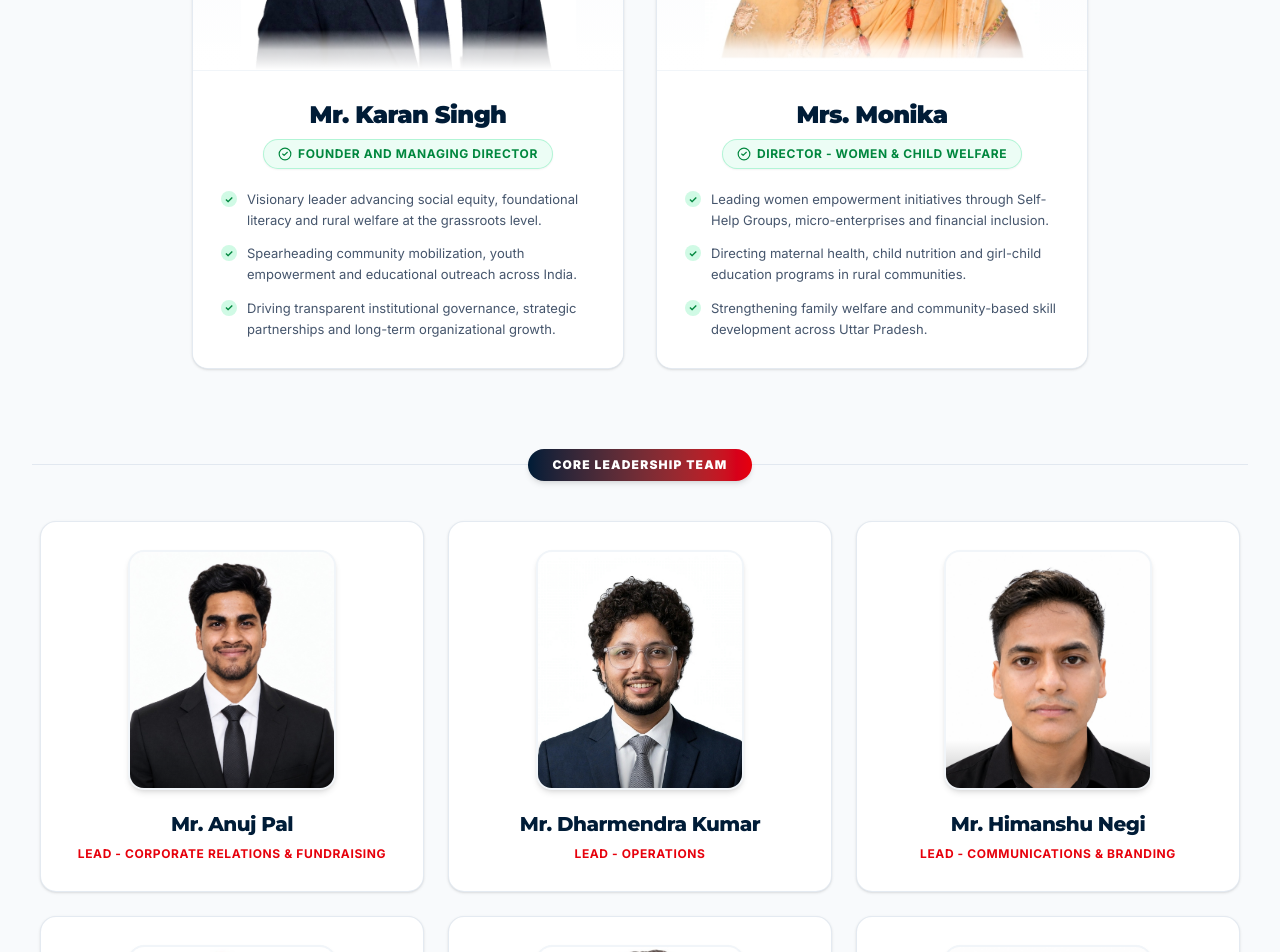
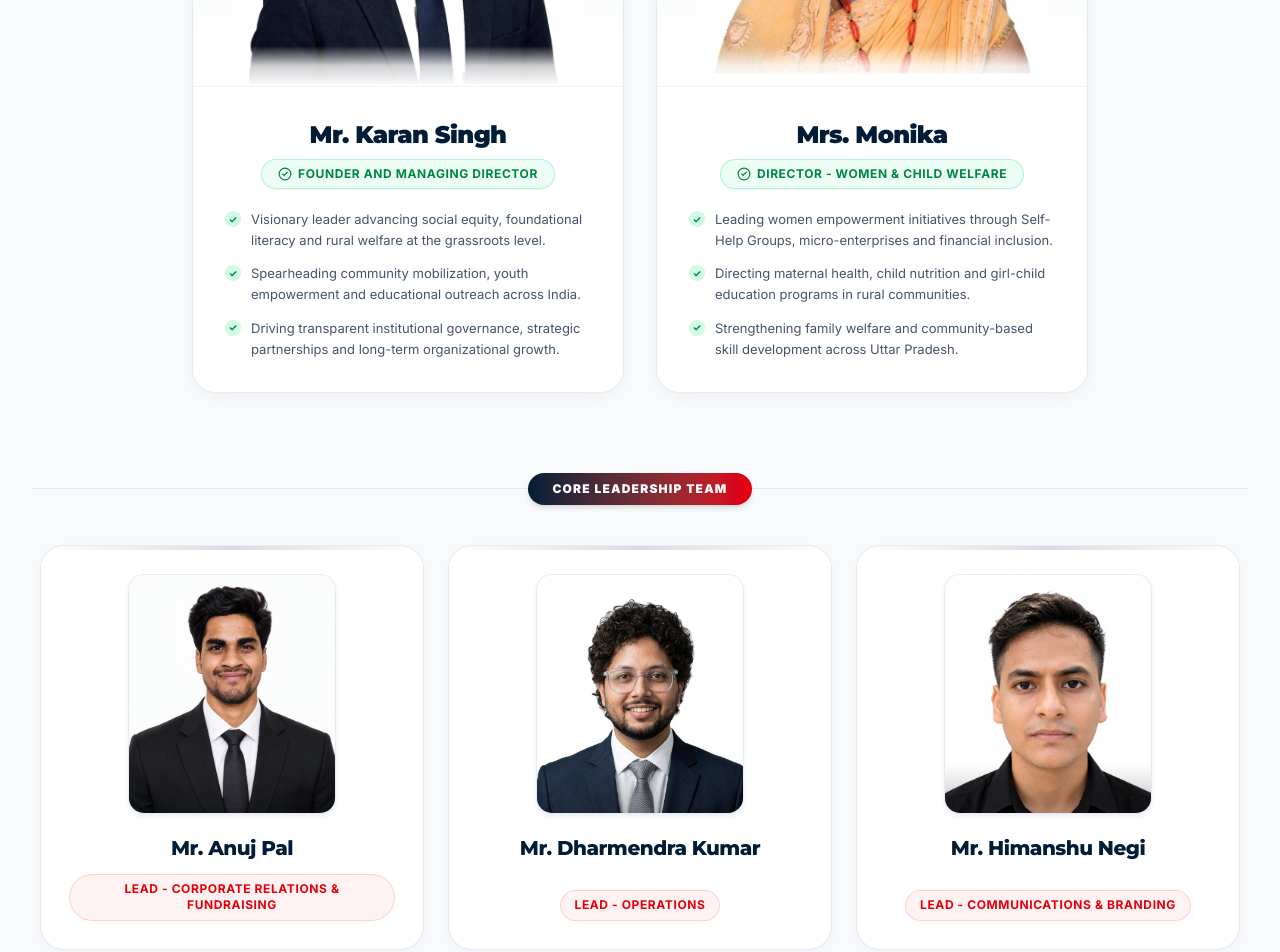
Before and after one commit to vivekducs/neev-welfare, a Next.js app: page / in a window 1280 px wide. Shown: the part 4640-5592 px from the top of the page. Built offline with nearby package versions, Linux system fonts and the light colour scheme.

Commit message:
feat(ui): elevate leadership cards with modern layout, scroll entrance animations, and fluid hover interactions

```diff
--- a/components/cards/DirectorCard.tsx
+++ b/components/cards/DirectorCard.tsx
@@ -9,14 +9,14 @@ interface DirectorCardProps {
 
 export function DirectorCard({ director }: DirectorCardProps) {
   return (
-    <article className="group relative bg-white rounded-2xl border border-slate-200/90 shadow-sm hover:shadow-xl hover:shadow-slate-200/60 hover:-translate-y-1.5 transition-all duration-300 overflow-hidden flex flex-col h-full w-full">
+    <article className="group relative bg-white rounded-3xl border border-slate-200/80 shadow-[0_4px_20px_-4px_rgba(0,28,55,0.06)] hover:shadow-[0_24px_50px_-12px_rgba(0,28,55,0.14)] hover:border-slate-300 hover:-translate-y-2 transition-all duration-500 ease-[cubic-bezier(0.16,1,0.3,1)] overflow-hidden flex flex-col h-full w-full">
       {/* Top Brand Accent Strip */}
       <div className="h-1.5 w-full bg-gradient-to-r from-[#001c37] via-[#00873e] to-[#001c37]" />
 
       {/* Photo Frame with Elegant Studio Backdrop */}
-      <div className="relative w-full h-80 sm:h-88 bg-gradient-to-b from-slate-100/90 via-slate-50 to-white flex items-end justify-center pt-4 px-4 overflow-hidden border-b border-slate-100">
+      <div className="relative w-full h-80 sm:h-92 bg-gradient-to-b from-slate-100/80 via-slate-50 to-white flex items-end justify-center pt-4 px-4 overflow-hidden border-b border-slate-100">
         {/* Subtle Ambient Radial Highlight */}
-        <div className="absolute inset-0 bg-[radial-gradient(circle_at_50%_35%,rgba(0,135,62,0.06),transparent_70%)] pointer-events-none" />
+        <div className="absolute inset-0 bg-[radial-gradient(circle_at_50%_35%,rgba(0,135,62,0.05),transparent_70%)] pointer-events-none" />
 
         {/* Director Portrait Image */}
         <div className="relative w-full h-full">
@@ -25,23 +25,23 @@ export function DirectorCard({ director }: DirectorCardProps) {
             alt={director.name}
             fill
             sizes="(max-width: 768px) 100vw, 50vw"
-            className="object-contain object-bottom transition-transform duration-500 ease-out group-hover:scale-[1.03]"
+            className="object-contain object-bottom transition-transform duration-700 ease-[cubic-bezier(0.16,1,0.3,1)] group-hover:scale-[1.04]"
           />
         </div>
 
-        {/* Soft Vignette Fade to Seamlessly Blend into Card Body */}
+        {/* Soft Vignette Fade */}
         <div className="absolute inset-x-0 bottom-0 h-10 bg-gradient-to-t from-white via-white/80 to-transparent pointer-events-none" />
       </div>
 
       {/* Card Content Body */}
-      <div className="p-6 sm:p-7 flex-1 flex flex-col bg-white">
-        <h4 className="text-xl sm:text-2xl font-black text-[#001c37] text-center font-heading tracking-tight mb-2 group-hover:text-[#00873e] transition-colors">
+      <div className="p-6 sm:p-8 flex-1 flex flex-col bg-white">
+        <h4 className="text-xl sm:text-2xl font-black text-[#001c37] text-center font-heading tracking-tight mb-2 group-hover:text-[#00873e] transition-colors duration-300">
           {director.name}
         </h4>
 
         {/* Role Pill Badge */}
         <div className="flex justify-center mb-5">
-          <span className="inline-flex items-center gap-1.5 px-3.5 py-1.5 rounded-full bg-emerald-50 text-[#00873e] border border-emerald-200/80 text-xs font-bold uppercase tracking-wider text-center shadow-xs">
+          <span className="inline-flex items-center gap-1.5 px-4 py-1.5 rounded-full bg-emerald-50 text-[#00873e] border border-emerald-200/80 text-xs font-bold uppercase tracking-wider text-center shadow-xs group-hover:bg-emerald-100/80 group-hover:border-emerald-300 transition-all duration-300">
             <CheckCircle2 className="w-3.5 h-3.5 text-[#00873e] shrink-0" />
             <span>{director.role}</span>
           </span>
--- a/components/cards/TeamLeadCard.tsx
+++ b/components/cards/TeamLeadCard.tsx
@@ -9,9 +9,12 @@ interface TeamLeadCardProps {
 
 export function TeamLeadCard({ lead }: TeamLeadCardProps) {
   return (
-    <article className="group bg-white rounded-2xl p-6 sm:p-7 border border-slate-200/90 shadow-sm hover:shadow-xl hover:shadow-slate-200/70 transition-all duration-300 hover:-translate-y-1.5 flex flex-col items-center text-center h-full w-full">
+    <article className="group relative bg-white rounded-3xl p-6 sm:p-7 border border-slate-200/80 shadow-[0_4px_20px_-4px_rgba(0,28,55,0.05)] hover:shadow-[0_20px_45px_-10px_rgba(0,28,55,0.12)] hover:border-red-200/80 hover:-translate-y-2 transition-all duration-500 ease-[cubic-bezier(0.16,1,0.3,1)] flex flex-col items-center text-center h-full w-full overflow-hidden">
+      {/* Subtle Top Accent Line */}
+      <div className="absolute top-0 inset-x-0 h-1 bg-gradient-to-r from-transparent via-[#001c37]/15 to-transparent group-hover:via-red-500 transition-all duration-500" />
+
       {/* Photo / Avatar Container */}
-      <div className="relative w-48 h-56 sm:w-52 sm:h-60 rounded-2xl overflow-hidden shadow-md border-2 border-slate-100 bg-slate-50 mb-5 flex items-center justify-center transition-transform duration-300 group-hover:scale-105">
+      <div className="relative w-48 h-56 sm:w-52 sm:h-60 rounded-2xl overflow-hidden shadow-md shadow-slate-200/60 border border-slate-200/80 bg-slate-50 mb-5 flex items-center justify-center transition-all duration-500 ease-[cubic-bezier(0.16,1,0.3,1)] group-hover:scale-[1.03] group-hover:shadow-xl">
         {lead.image ? (
           <div className="relative w-full h-full">
             <Image
@@ -19,7 +22,7 @@ export function TeamLeadCard({ lead }: TeamLeadCardProps) {
               alt={lead.name}
               fill
               sizes="(max-width: 640px) 192px, 208px"
-              className="object-cover object-top transition-transform duration-500 group-hover:scale-105"
+              className="object-cover object-top transition-transform duration-700 ease-[cubic-bezier(0.16,1,0.3,1)] group-hover:scale-105"
             />
             {/* Subtle Gradient Vignette at bottom */}
             <div className="absolute inset-x-0 bottom-0 h-12 bg-gradient-to-t from-black/25 to-transparent pointer-events-none" />
@@ -44,14 +47,16 @@ export function TeamLeadCard({ lead }: TeamLeadCardProps) {
       </div>
 
       {/* Name */}
-      <h4 className="text-lg sm:text-xl font-extrabold text-[#001c37] font-heading mb-1.5 tracking-tight group-hover:text-red-700 transition-colors">
+      <h4 className="text-lg sm:text-xl font-extrabold text-[#001c37] font-heading mb-2 tracking-tight group-hover:text-red-600 transition-colors duration-300">
         {lead.name}
       </h4>
 
       {/* Designation */}
-      <span className="text-xs font-bold text-red-600 uppercase tracking-wider leading-relaxed">
-        {lead.role}
-      </span>
+      <div className="mt-auto pt-1">
+        <span className="inline-flex items-center justify-center px-3.5 py-1.5 rounded-full bg-red-50 text-red-600 border border-red-200/80 text-[11px] sm:text-xs font-bold uppercase tracking-wider text-center leading-snug group-hover:bg-red-100/90 group-hover:border-red-300 transition-all duration-300">
+          {lead.role}
+        </span>
+      </div>
     </article>
   );
 }
--- a/components/sections/LeadershipSection.tsx
+++ b/components/sections/LeadershipSection.tsx
@@ -1,4 +1,7 @@
+"use client";
+
 import React from "react";
+import { motion, type Variants } from "framer-motion";
 import { ShieldCheck, CheckCircle2 } from "lucide-react";
 import { BOARD_OF_DIRECTORS, CORE_LEADERSHIP_TEAM } from "@/lib/data";
 import { DirectorCard } from "@/components/cards/DirectorCard";
@@ -9,24 +12,69 @@ interface LeadershipSectionProps {
   showTitle?: boolean;
 }
 
+const fadeInUp: Variants = {
+  hidden: { opacity: 0, y: 28 },
+  visible: {
+    opacity: 1,
+    y: 0,
+    transition: { duration: 0.6, ease: [0.16, 1, 0.3, 1] },
+  },
+};
+
+const staggerContainer: Variants = {
+  hidden: { opacity: 0 },
+  visible: {
+    opacity: 1,
+    transition: {
+      staggerChildren: 0.12,
+      delayChildren: 0.05,
+    },
+  },
+};
+
+const cardItemAnim: Variants = {
+  hidden: { opacity: 0, y: 32, scale: 0.98 },
+  visible: {
+    opacity: 1,
+    y: 0,
+    scale: 1,
+    transition: {
+      duration: 0.6,
+      ease: [0.16, 1, 0.3, 1],
+    },
+  },
+};
+
 export function LeadershipSection({ showTitle = true }: LeadershipSectionProps) {
   return (
-    <section className="py-16 md:py-24 bg-slate-50 border-b border-slate-100" id="leadership">
+    <section className="py-16 md:py-24 bg-slate-50 border-b border-slate-100 overflow-hidden" id="leadership">
       <div className="max-w-7xl mx-auto px-4 sm:px-6 lg:px-8">
         {showTitle && (
-          <div className="text-center max-w-3xl mx-auto mb-12 sm:mb-16">
+          <motion.div
+            initial="hidden"
+            whileInView="visible"
+            viewport={{ once: true, margin: "-60px" }}
+            variants={fadeInUp}
+            className="text-center max-w-3xl mx-auto mb-12 sm:mb-16"
+          >
             <h2 className="text-2xl sm:text-3xl md:text-4xl font-black text-[#001c37] font-heading tracking-tight">
               OUR LEADERSHIP & TEAM
             </h2>
             <p className="mt-3 text-sm sm:text-base text-slate-600 leading-relaxed">
               Guided by dedicated changemakers committed to grassroots transformation, institutional transparency, and sustainable social impact. A Section 8 Nonprofit Organization.
             </p>
-          </div>
+          </motion.div>
         )}
 
         {/* 1. Board of Directors - Centered 2-column layout for optimal UX */}
         <div className="mb-16">
-          <div className="text-center mb-8 sm:mb-10">
+          <motion.div
+            initial="hidden"
+            whileInView="visible"
+            viewport={{ once: true, margin: "-60px" }}
+            variants={fadeInUp}
+            className="text-center mb-8 sm:mb-10"
+          >
             <div className="inline-flex items-center gap-1.5 px-3 py-1 rounded-full bg-emerald-50 text-[#00873e] border border-emerald-200/80 text-[11px] font-bold uppercase tracking-wider mb-2">
               <ShieldCheck className="w-3.5 h-3.5 text-[#00873e]" />
               <span>Founding Changemakers</span>
@@ -37,23 +85,35 @@ export function LeadershipSection({ showTitle = true }: LeadershipSectionProps)
             <p className="text-xs sm:text-sm text-slate-500 mt-1">
               Executive Leadership, Strategic Governance & Statutory Stewardship
             </p>
-          </div>
+          </motion.div>
 
-          <div className="max-w-4xl mx-auto">
+          <motion.div
+            initial="hidden"
+            whileInView="visible"
+            viewport={{ once: true, margin: "-60px" }}
+            variants={staggerContainer}
+            className="max-w-4xl mx-auto"
+          >
             <div className="grid grid-cols-1 md:grid-cols-2 gap-6 sm:gap-8 justify-center">
               {BOARD_OF_DIRECTORS.map((director, idx) => (
-                <div key={idx} className="flex justify-center">
+                <motion.div key={idx} variants={cardItemAnim} className="flex justify-center w-full">
                   <DirectorCard director={director} />
-                </div>
+                </motion.div>
               ))}
             </div>
-          </div>
+          </motion.div>
         </div>
 
         {/* 2. Core Leadership Team */}
         <div className="mt-16 sm:mt-20">
           {/* Centered Divider with Capsule Pill */}
-          <div className="relative flex items-center justify-center my-10">
+          <motion.div
+            initial="hidden"
+            whileInView="visible"
+            viewport={{ once: true, margin: "-60px" }}
+            variants={fadeInUp}
+            className="relative flex items-center justify-center my-10"
+          >
             <div className="absolute inset-0 flex items-center" aria-hidden="true">
               <div className="w-full border-t border-slate-200" />
             </div>
@@ -62,23 +122,36 @@ export function LeadershipSection({ showTitle = true }: LeadershipSectionProps)
                 CORE LEADERSHIP TEAM
               </span>
             </div>
-          </div>
+          </motion.div>
 
           {/* Core Leadership Grid: Centered flex grid for perfect balance */}
-          <div className="flex flex-wrap justify-center gap-6">
+          <motion.div
+            initial="hidden"
+            whileInView="visible"
+            viewport={{ once: true, margin: "-60px" }}
+            variants={staggerContainer}
+            className="flex flex-wrap justify-center gap-6"
+          >
             {CORE_LEADERSHIP_TEAM.map((lead, idx) => (
-              <div
+              <motion.div
                 key={idx}
+                variants={cardItemAnim}
                 className="w-full sm:w-[calc(50%-12px)] lg:w-[calc(33.333%-16px)] max-w-sm flex"
               >
                 <TeamLeadCard lead={lead} />
-              </div>
+              </motion.div>
             ))}
-          </div>
+          </motion.div>
         </div>
 
         {/* Governance Trust Strip */}
-        <div className="mt-14 bg-white border border-slate-200 rounded-2xl p-4 sm:p-5 shadow-sm flex flex-col md:flex-row items-center justify-between gap-4">
+        <motion.div
+          initial="hidden"
+          whileInView="visible"
+          viewport={{ once: true, margin: "-40px" }}
+          variants={fadeInUp}
+          className="mt-14 bg-white border border-slate-200 rounded-2xl p-4 sm:p-5 shadow-sm flex flex-col md:flex-row items-center justify-between gap-4"
+        >
           <div className="flex items-center gap-3 text-center md:text-left">
             <div className="w-10 h-10 rounded-xl bg-emerald-50 text-[#00873e] flex items-center justify-center shrink-0">
               <ShieldCheck className="w-5 h-5" />
@@ -107,7 +180,7 @@ export function LeadershipSection({ showTitle = true }: LeadershipSectionProps)
               Audited MCA Filings
             </span>
           </div>
-        </div>
+        </motion.div>
       </div>
     </section>
   );
```
